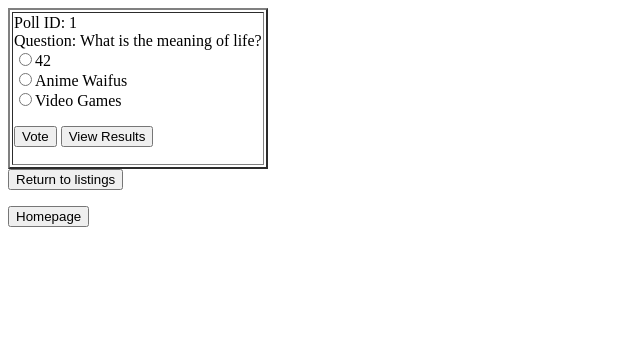
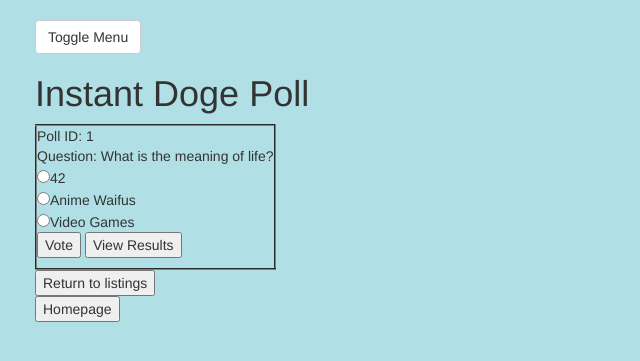
Before and after one commit to AndrewSkyFlyin/DogePoll, a PHP site: page /view.php?id=1 in a window 1280 px wide. Shown: the top 361 px of the page, without its empty margins (0-640 px from the left). Run offline with PHP 8.4, Linux system fonts and the light colour scheme; data comes from the database, SQL or seed files in the repository.

Commit message:
added buttons to view.php

```diff
--- a/view.php
+++ b/view.php
@@ -1,3 +1,71 @@
+<?php
+require_once 'dbconnect.php';
+
+?>
+
+
+<!DOCTYPE html>
+<html lang="en">
+
+<head>
+
+    <meta charset="utf-8">
+    <meta http-equiv="X-UA-Compatible" content="IE=edge">
+    <meta name="viewport" content="width=device-width, shrink-to-fit=no, initial-scale=1">
+    <meta name="description" content="">
+    <meta name="author" content="">
+
+    <title>Doge Poll</title>
+
+    <!-- Bootstrap Core CSS -->
+    <link href="css/bootstrap.min.css" rel="stylesheet">
+
+    <!-- Custom CSS -->
+    <link href="css/simple-sidebar.css" rel="stylesheet">
+
+    <!-- HTML5 Shim and Respond.js IE8 support of HTML5 elements and media queries -->
+    <!-- WARNING: Respond.js doesn't work if you view the page via file:// -->
+    <!--[if lt IE 9]>
+        <script src="https://oss.maxcdn.com/libs/html5shiv/3.7.0/html5shiv.js"></script>
+        <script src="https://oss.maxcdn.com/libs/respond.js/1.4.2/respond.min.js"></script>
+    <![endif]-->
+
+</head>
+
+<body style = "background-color: powderblue;">
+
+    <div id="wrapper">
+
+        <!-- Sidebar -->
+        <div id="sidebar-wrapper">
+            <ul class="sidebar-nav">
+                <li class="sidebar-brand">
+                    <a href="#">
+                        Doge Menu
+                    </a>
+                </li>
+                <li>
+                    <a href="/">Home Page</a>
+                </li>
+                <li>
+                    <a href="/add_poll.php">Create Your Own Poll!</a>
+                </li>
+                <li>
+                    <a href="/view_all.php">View All Polls</a>
+                </li>
+            </ul>
+        </div>
+        <!-- /#sidebar-wrapper -->
+
+        <!-- Page Content -->
+        <div id="page-content-wrapper">
+            <div class="container-fluid">
+                <div class="row">
+                    <div class="col-lg-12">
+                        <a href="#menu-toggle" class="btn btn-default" id="menu-toggle">Toggle Menu</a>
+
+                        <h1>Instant Doge Poll</h1>
+
                         <?php
 require_once 'dbconnect.php';
 
@@ -58,3 +126,29 @@ else
 <form action="index.php" method="post">
  <input type="submit" value="Homepage" /><br>
 </form>
+                    </div>
+                </div>
+            </div>
+        </div>
+        <!-- /#page-content-wrapper -->
+
+    </div>
+    <!-- /#wrapper -->
+
+    <!-- jQuery -->
+    <script src="js/jquery.js"></script>
+
+    <!-- Bootstrap Core JavaScript -->
+    <script src="js/bootstrap.min.js"></script>
+
+    <!--Menu Toggle Script-->
+    <script>
+    $("#menu-toggle").click(function(e) {
+        e.preventDefault();
+        $("#wrapper").toggleClass("toggled");
+    });
+    </script>
+
+</body>
+
+</html>
```
Lines whose indentation alone changed are shown as unchanged.
